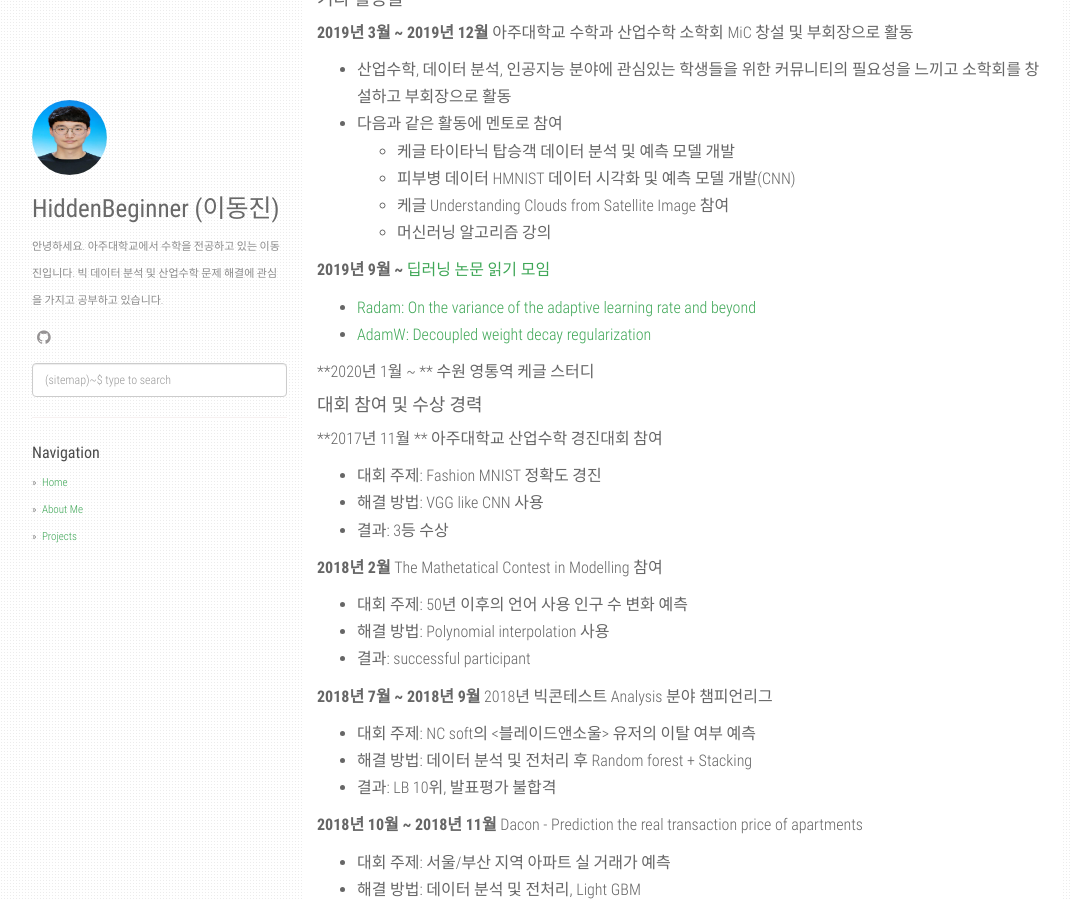
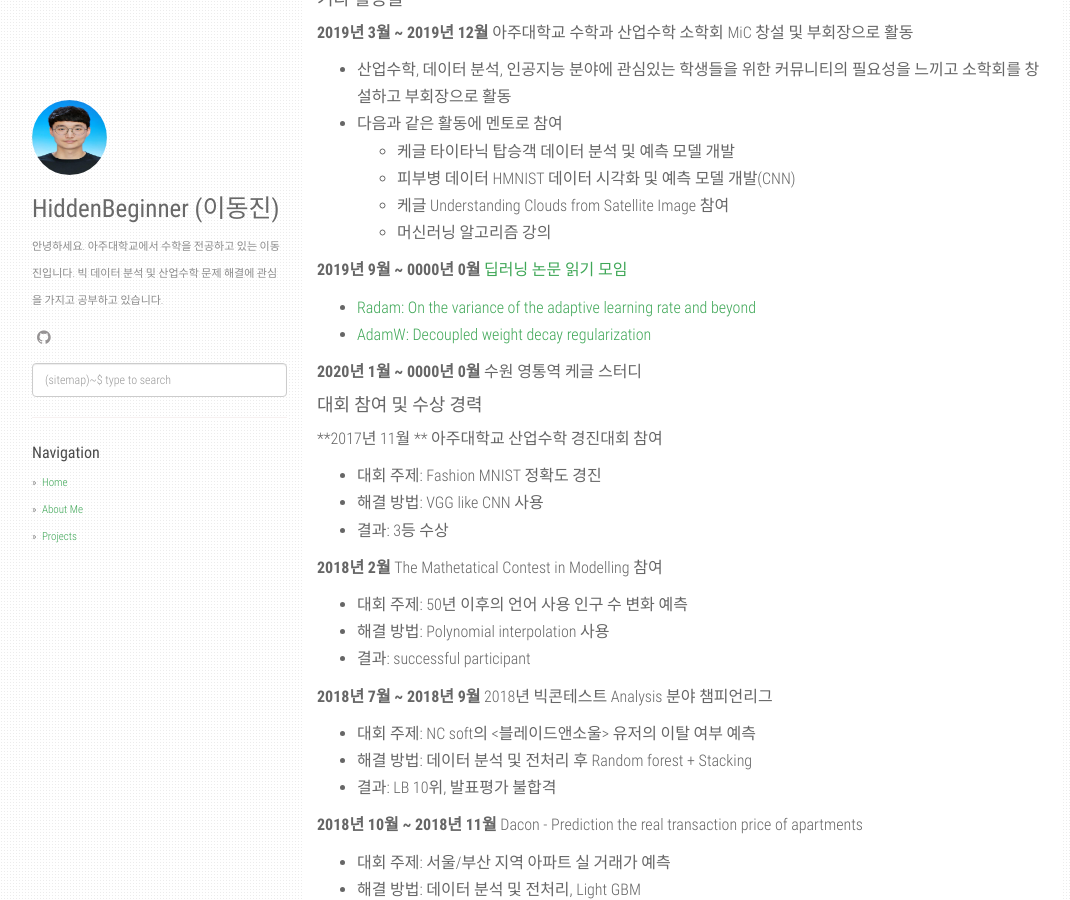
Before and after one commit to agusmakmun/agusmakmun.github.io, a Jekyll site: the page built from about.md, in a window 1280 px wide and 900 px high, scrolled down 1196 px. Shown: the whole window, without its empty margins (53-1123 px from the left). Built offline with Jekyll 4.4.1, drawn with Linux system fonts in a browser that asks for light colours.

Commit message:
Update about.md

```diff
--- a/about.md
+++ b/about.md
@@ -66,12 +66,12 @@
   - 케글 Understanding Clouds from Satellite Image 참여
   - 머신러닝 알고리즘 강의
 
-**2019년 9월 ~** [딥러닝 논문 읽기 모임](https://github.com/Lilcob/-DL_PaperReadingMeeting/blob/master/readme.md)
+**2019년 9월 ~ 0000년 0월** [딥러닝 논문 읽기 모임](https://github.com/Lilcob/-DL_PaperReadingMeeting/blob/master/readme.md)
 
 - [Radam: On the variance of the adaptive learning rate and beyond](https://youtu.be/_F5_hgX_lSE)
 - [AdamW: Decoupled weight decay regularization](https://youtu.be/-Sd_zH_LHBo)
 
-**2020년 1월 ~ ** 수원 영통역 케글 스터디
+**2020년 1월 ~ 0000년 0월** 수원 영통역 케글 스터디
 
 
 
```
